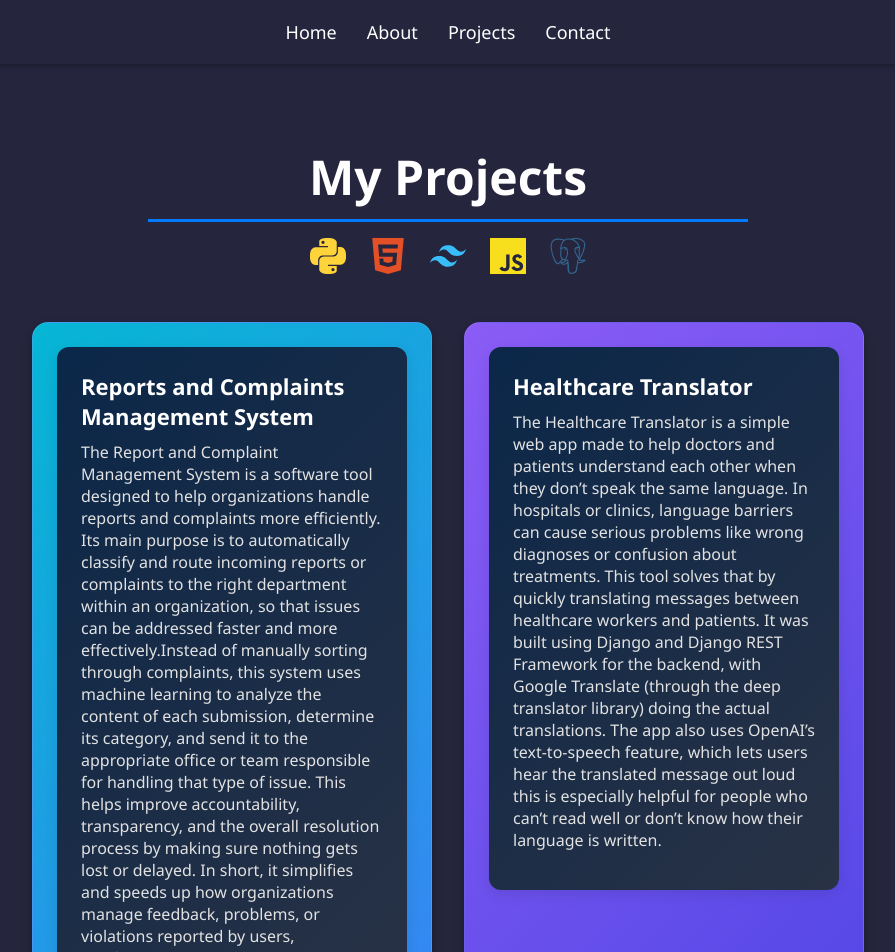
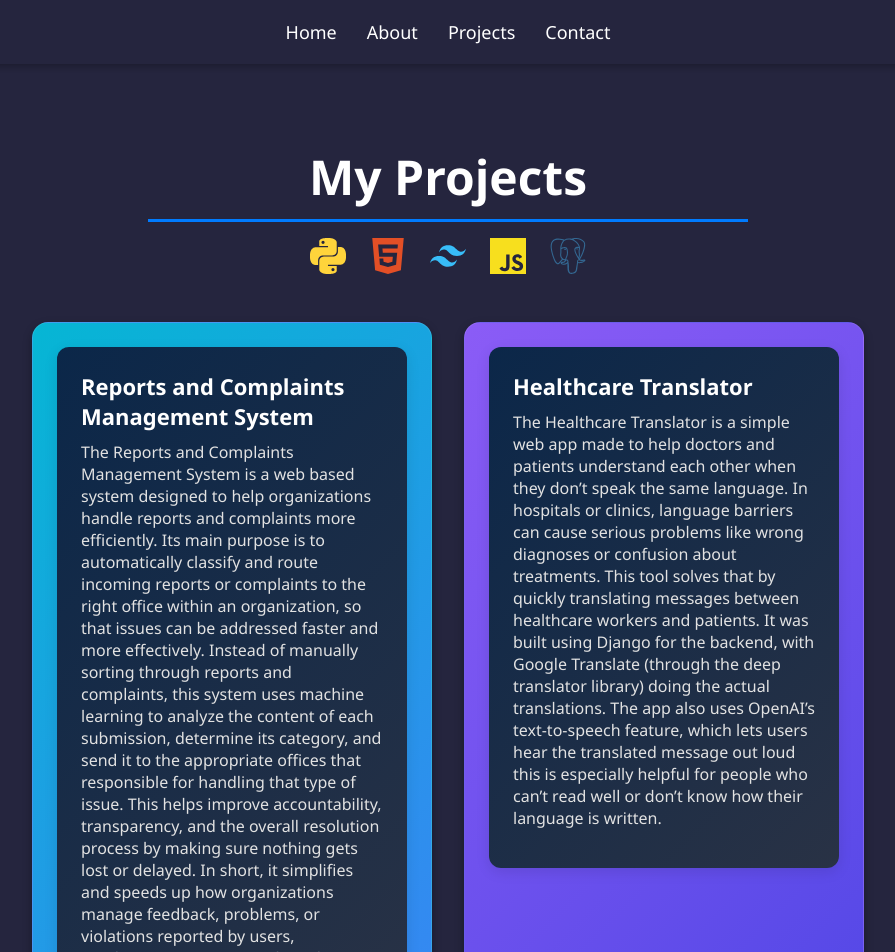
Before and after one commit to chazzzzz01/portfolio, a Next.js app: page /projects in a window 1280 px wide. Shown: the top 952 px of the page, without its empty margins (192-1087 px from the left). Built offline with nearby package versions, Linux system fonts and the light colour scheme.

Commit message:
Very very final commit

```diff
--- a/src/app/page.tsx
+++ b/src/app/page.tsx
@@ -222,7 +222,7 @@ export default function Home() {
         {
           title: 'Reports and Complaints Management System',
           description:
-            'An ML-powered tool that classifies and routes reports to the right department, improving complaint resolution and accountability in organizations.',
+            'Uses machine learning to classify and route reports to the right office, helping organizations respond faster and solve issues more efficiently.',
           icon: <FiClipboard size={40} color="#34D399" style={{ margin: '16px 0' }} />,
         },
         {
--- a/src/app/projects/page.tsx
+++ b/src/app/projects/page.tsx
@@ -15,14 +15,14 @@ const projects = [
   {
     title: 'Reports and Complaints Management System',
     description:
-      'The Report and Complaint Management System is a software tool designed to help organizations handle reports and complaints more efficiently. Its main purpose is to automatically classify and route incoming reports or complaints to the right department within an organization, so that issues can be addressed faster and more effectively.Instead of manually sorting through complaints, this system uses machine learning to analyze the content of each submission, determine its category, and send it to the appropriate office or team responsible for handling that type of issue. This helps improve accountability, transparency, and the overall resolution process by making sure nothing gets lost or delayed. In short, it simplifies and speeds up how organizations manage feedback, problems, or violations reported by users, employees, or customers, ensuring timely and proper responses.',
+      'The Reports and Complaints Management System is a web based system designed to help organizations handle reports and complaints more efficiently. Its main purpose is to automatically classify and route incoming reports or complaints to the right office within an organization, so that issues can be addressed faster and more effectively. Instead of manually sorting through reports and complaints, this system uses machine learning to analyze the content of each submission, determine its category, and send it to the appropriate offices that responsible for handling that type of issue. This helps improve accountability, transparency, and the overall resolution process by making sure nothing gets lost or delayed. In short, it simplifies and speeds up how organizations manage feedback, problems, or violations reported by users, employees, ensuring timely and proper responses.',
     link: '/projects/reports',
     bgColor: 'bg-gradient-to-br from-cyan-500 to-blue-500',
   },
   {
     title: 'Healthcare Translator',
     description:
-      'The Healthcare Translator is a simple web app made to help doctors and patients understand each other when they don’t speak the same language. In hospitals or clinics, language barriers can cause serious problems like wrong diagnoses or confusion about treatments. This tool solves that by quickly translating messages between healthcare workers and patients. It was built using Django and Django REST Framework for the backend, with Google Translate (through the deep translator library) doing the actual translations. The app also uses OpenAI’s text-to-speech feature, which lets users hear the translated message out loud this is especially helpful for people who can’t read well or don’t know how their language is written.',
+      'The Healthcare Translator is a simple web app made to help doctors and patients understand each other when they don’t speak the same language. In hospitals or clinics, language barriers can cause serious problems like wrong diagnoses or confusion about treatments. This tool solves that by quickly translating messages between healthcare workers and patients. It was built using Django for the backend, with Google Translate (through the deep translator library) doing the actual translations. The app also uses OpenAI’s text-to-speech feature, which lets users hear the translated message out loud this is especially helpful for people who can’t read well or don’t know how their language is written.',
     link: '/projects/translator',
     bgColor: 'bg-gradient-to-br from-purple-500 to-indigo-500',
   },
--- a/src/app/projects/translator/summary/page.tsx
+++ b/src/app/projects/translator/summary/page.tsx
@@ -149,14 +149,14 @@ export default function HealthcareTranslatorPage() {
         <h2><FaUsers /> Users of the System</h2>
         <ul>
           <li><span className="highlight">Healthcare Workers</span> – Can translate medical instructions or questions for patients in their native language.</li>
-          <li><span className="highlight">Patients</span> – Receive accurate translations of languages and have better communication to understand their care.</li>
+          <li><span className="highlight">Patients</span> –Receive accurate translations of languages and have better communication to understand their care.</li>
         </ul>
       </div>
 
       <div className="section">
         <h2><FaTools /> Technologies Used</h2>
         <ul>
-          <li><span className="highlight">Django + Django REST Framework</span> – for the backend API.</li>
+          <li><span className="highlight">Django</span> – for the backend API.</li>
           <li><span className="highlight">GoogleTranslator</span> (via deep translator) – for instant, accurate multilingual translation.</li>
           <li><span className="highlight">OpenAI API</span> – to generate text-to-speech (TTS) audio output for translated text.</li>
           <li><span className="highlight">HTML/CSS (Responsive)</span> – for a clean, mobile-ready frontend template.</li>
```
